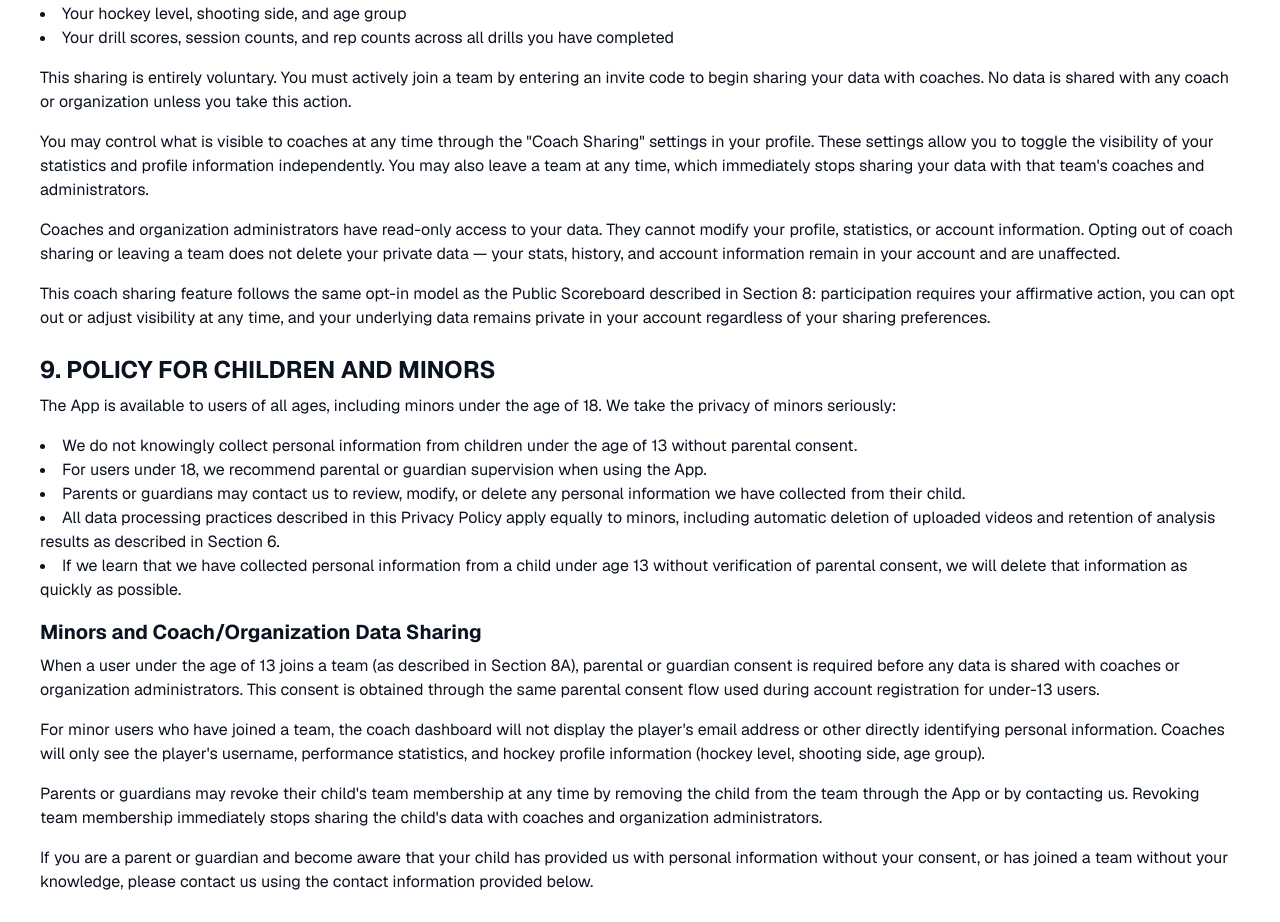
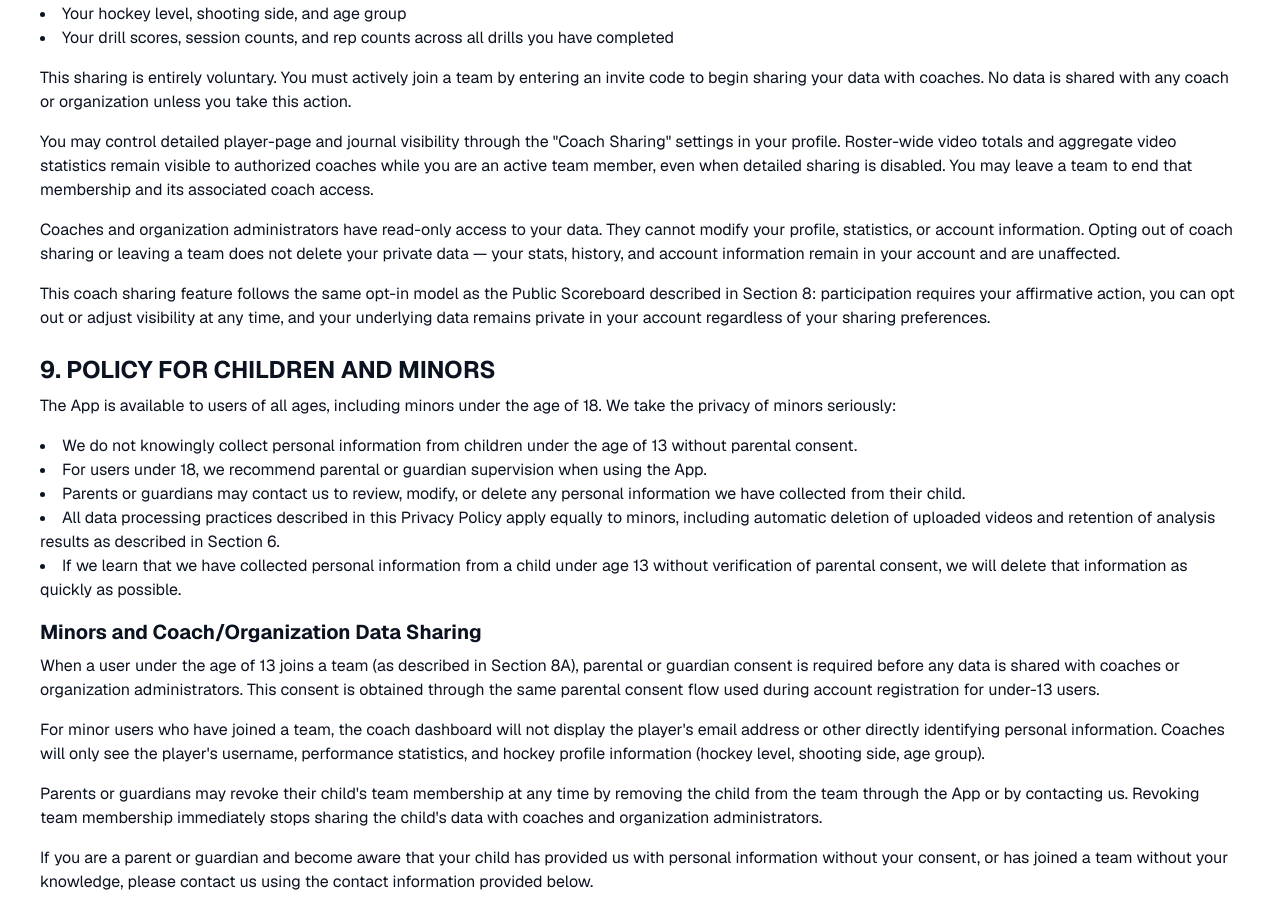
Before and after one commit to jakedibattista/puckbuddywebsite, a Next.js app: page /privacy in a window 1280 px wide. Shown: the part 3323-4245 px from the top of the page. Built offline with nearby package versions, Linux system fonts and the light colour scheme; no server answers.

Commit message:
docs: clarify aggregate coach statistics sharing

```diff
--- a/src/app/privacy/page.tsx
+++ b/src/app/privacy/page.tsx
@@ -160,7 +160,7 @@ export default function PrivacyPolicy() {
         This sharing is entirely voluntary. You must actively join a team by entering an invite code to begin sharing your data with coaches. No data is shared with any coach or organization unless you take this action.
       </p>
       <p className="mb-4">
-        You may control what is visible to coaches at any time through the &quot;Coach Sharing&quot; settings in your profile. These settings allow you to toggle the visibility of your statistics and profile information independently. You may also leave a team at any time, which immediately stops sharing your data with that team&apos;s coaches and administrators.
+        You may control detailed player-page and journal visibility through the &quot;Coach Sharing&quot; settings in your profile. Roster-wide video totals and aggregate video statistics remain visible to authorized coaches while you are an active team member, even when detailed sharing is disabled. You may leave a team to end that membership and its associated coach access.
       </p>
       <p className="mb-4">
         Coaches and organization administrators have read-only access to your data. They cannot modify your profile, statistics, or account information. Opting out of coach sharing or leaving a team does not delete your private data — your stats, history, and account information remain in your account and are unaffected.
```
